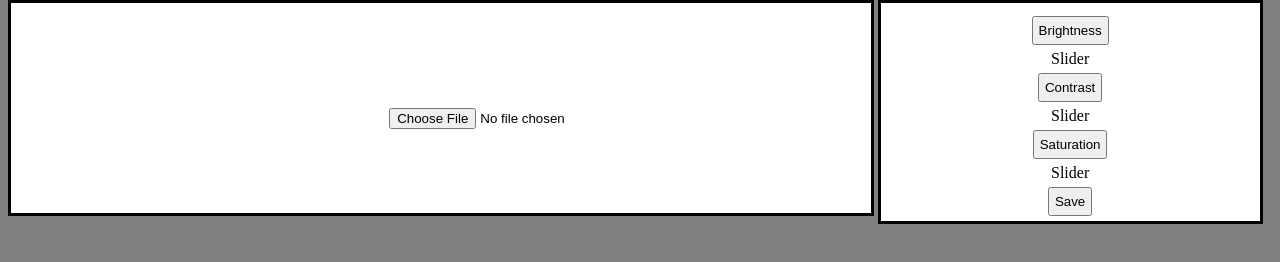
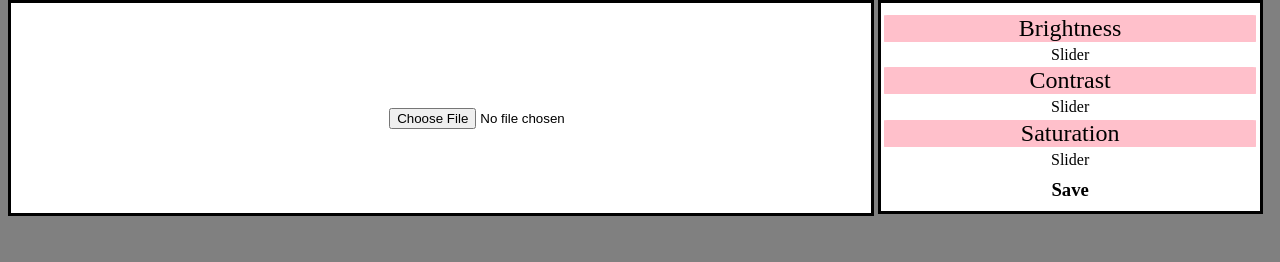
Before and after one commit to cliffgla/photo_editing_web_app, a plain HTML site: page index.html in a window 1280 px wide. Drawn offline with Linux system fonts and the light colour scheme.

Commit message:
changed control buttons to divs on large displays since they didn't need to be pressed or clicked at this breakpoint.

```diff
--- a/css/styles.css
+++ b/css/styles.css
@@ -40,7 +40,7 @@ li {
 /*
 *======Editing Controls======
 */
-.mobile-controls {
+.mobile-control-box {
     width: 100%;
     margin: auto;
     background-color: white;
@@ -62,9 +62,10 @@ li {
 .mobile-sliders, button {
     display: block;
     margin: auto;
+
 }
 
-.controls {
+.control-box {
     display: none;
 }
 
@@ -88,7 +89,7 @@ li {
         display: inline-block;
     }
 
-    .controls {
+    .control-box {
         width: 30%;
         margin: ;
         border: solid;
@@ -100,11 +101,20 @@ li {
 
     }
 
-    .mobile-controls {
+    .mobile-control-box {
         display: none;
 
     }
 
+    .control-title {
+        font-size: 1.5em;
+        background-color: pink;
+        border-radius: 1%;
+        margin: 1%;
+    }
+
+
+    }
     .mobile-sliders {
         display: none;
     }
@@ -112,8 +122,6 @@ li {
         max-width: 70%;
         margin: auto;
         padding-top: .5%;
-
-
 
     }
 
@@ -136,7 +144,7 @@ li {
 
     }
 
-    .sliders button {
+    .sliders h3 {
         margin: auto;
         padding: 5px 5px;
         margin-top: 5px;
--- a/index.html
+++ b/index.html
@@ -11,26 +11,26 @@
             </canvas>
             <input id="photo-load" type="file" value="Upload"/>
         </div>
-        <div class="mobile-controls">
+        <div class="mobile-control-box">
             <div class="mobile-sliders">
-                <button  id="bright-button"onclick="toggle('brightness')">Brightness</button>
+                <button  type ="submit" id="bright-button"onclick="toggle('brightness')">Brightness</button>
                     <li id="brightness" style="display:none">Slider</li>
-                <button onclick="toggle('contrast')">Contrast</button>
-                    <li id="contrast" style="display:none">Slider</li>
-                <button onclick="toggle('saturation')">Saturation</button>
+                <button type ="submit" onclick="toggle('contrast')">Contrast</button>
+                    <li type ="submit" id="contrast" style="display:none">Slider</li>
+                <button type ="submit" onclick="toggle('saturation')">Saturation</button>
                     <li id="saturation" style="display:none">Slider</li>
                 <button>Save</button>
             </div>
         </div>
-        <div class="controls">
+        <div class="control-box">
             <div class="sliders">
-                <button >Brightness</button>
+                <div class="control-title">Brightness</div>
                     <li>Slider</li>
-                <button>Contrast</button>
+                <div class="control-title">Contrast</div>
                     <li>Slider</li>
-                <button>Saturation</button>
+                <div class="control-title">Saturation</div>
                     <li>Slider</li>
-                <button>Save</button>
+                <h3>Save</h3>
             </div>
         </div>
         <script src="scripts.js"></script>
```
